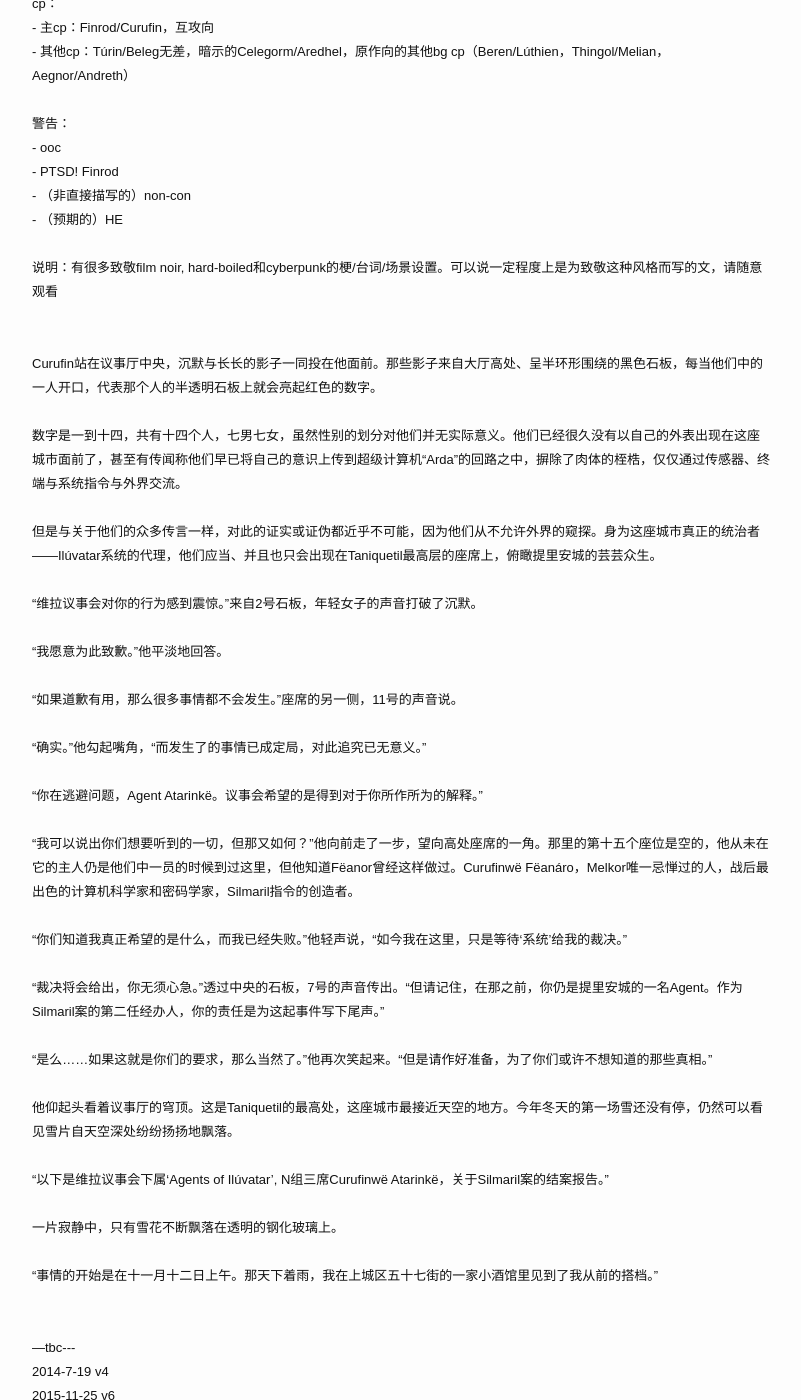
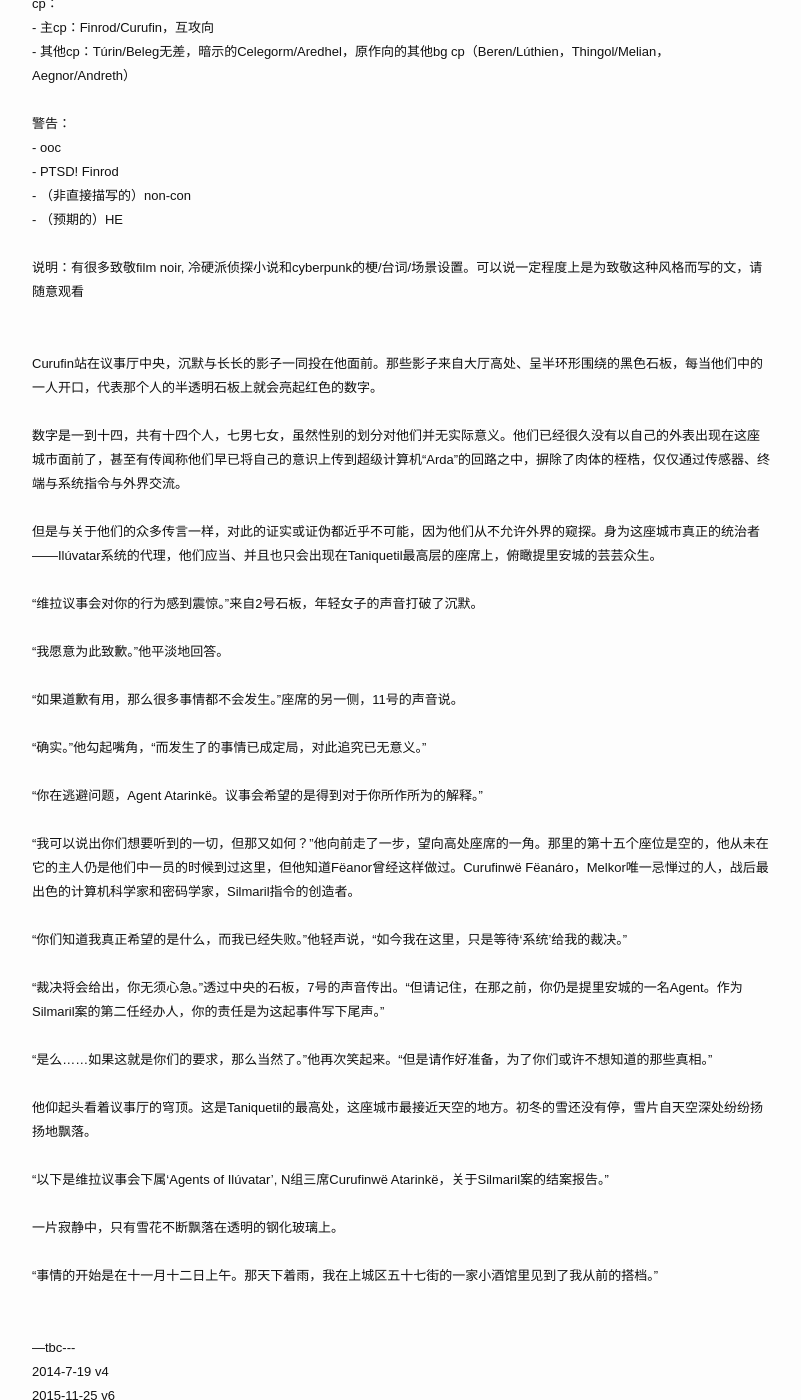
Before and after one commit to greylantern/greylantern.github.io, a Jekyll site: the page built from _posts/2015-11-25-【Finrod:Curufin】【cyberpunk AU】 Paranoia 00.html, in a window 1280 px wide and 1400 px high, scrolled down 295 px. Shown: the whole window, without its empty margins (238-1039 px from the left). Built offline with Jekyll 4.4.1, drawn with Linux system fonts in a browser that asks for light colours.

Commit message:
minor edits

```diff
--- a/_posts/2015-11-25-【Finrod:Curufin】【cyberpunk AU】 Paranoia 00.html
+++ b/_posts/2015-11-25-【Finrod:Curufin】【cyberpunk AU】 Paranoia 00.html
@@ -33,7 +33,7 @@ cp：
 - （预期的）HE
 <br>
 <br>
-说明：有很多致敬film noir, hard-boiled和cyberpunk的梗/台词/场景设置。可以说一定程度上是为致敬这种风格而写的文，请随意观看
+说明：有很多致敬film noir, 冷硬派侦探小说和cyberpunk的梗/台词/场景设置。可以说一定程度上是为致敬这种风格而写的文，请随意观看
 
 <br>
 <br>
@@ -63,7 +63,7 @@ Curufin站在议事厅中央，沉默与长长的影子一同投在他面前。
 <br>
 <br>“是么……如果这就是你们的要求，那么当然了。”他再次笑起来。“但是请作好准备，为了你们或许不想知道的那些真相。”
 <br>
-<br>他仰起头看着议事厅的穹顶。这是Taniquetil的最高处，这座城市最接近天空的地方。今年冬天的第一场雪还没有停，仍然可以看见雪片自天空深处纷纷扬扬地飘落。
+<br>他仰起头看着议事厅的穹顶。这是Taniquetil的最高处，这座城市最接近天空的地方。初冬的雪还没有停，雪片自天空深处纷纷扬扬地飘落。
 <br>
 <br>“以下是维拉议事会下属‘Agents of Ilúvatar’, N组三席Curufinwë Atarinkë，关于Silmaril案的结案报告。”
 <br>
--- a/_posts/2015-11-25-【Finrod:Curufin】【cyberpunk AU】 Paranoia 01.html
+++ b/_posts/2015-11-25-【Finrod:Curufin】【cyberpunk AU】 Paranoia 01.html
@@ -84,7 +84,7 @@ categories: 精灵宝钻：刷新组
 <br>
 <br>Curufin从公文包里取出一份文件，隔着桌子推过去，那叠纸的第一页上已经盖了红色的公章。"从所有可能的策略中，它选出解决这次危机的最佳手段，是由我来委托一个人…… 你应该已经明白了。”
 <br>
-<br>Finrod没有接过去。他直视着Curufin，目光仍然平静，底下却有暗流涌动。“如果是需要这样处理的事情，我就更不明白了—— 为什么系统会选择我，而不是其他任何一个人。”
+<br>Finrod没有接过去。他直视着Curufin，目光仍然平静，底下却有暗流涌动。“如果是需要这样处理的事情，我就更不明白了—— 为什么'系统'会选择我，而不是其他任何一个人。”
 <br>
 <br>“我不知道，没有人知道，因为它并不作出解释。但我只能猜测，是因为你离任前经办的一个案件。”
 <br>
@@ -100,7 +100,7 @@ categories: 精灵宝钻：刷新组
 <br>
 <br>“那从来不是全部的事实，你比我更清楚。”
 <br>
-<br>“昨天…… 在‘系统’发布这个预警之前出了什么事？”
+<br>“昨天…… 在'系统'发布这个预警之前出了什么事？”
 <br>
 <br>“一两起犯罪。有东西失窃，有人死了。”
 <br>
@@ -148,7 +148,7 @@ categories: 精灵宝钻：刷新组
 <br>
 <br>Finrod回过头。雨下得更大了，在窗玻璃上汇成一股股的水流，天色变得更加黯淡。他居高临下地看着Curufin，灰色的眼睛深处有什么东西在微微闪烁。那种光芒冰冷淡漠，让他觉得前所未有地陌生。
 <br>
-<br>“不要误会，Findaráto。”他迎上对方的目光，“我这样做与我们之间的一切无关，我来见你也不是出于私情。我不是以个人身份，而是作为提里安城维拉议事会下属，’Agents of Iluvatar'的一员，请求你作为Silmaril案的前经办人接受这份委托。因为，”他吸了口气，“Sauron回来了，Lúthien Tinuviel死了。”
+<br>“不要误会，Findaráto。”他迎上对方的目光，“我这样做与我们之间的一切无关，我来见你也不是出于私情。我不是以个人身份，而是作为提里安城维拉议事会下属，'Agents of Iluvatar'的一员，请求你作为Silmaril案的前经办人接受这份委托。因为，”他吸了口气，“Sauron回来了，Lúthien Tinuviel死了。”
 <br>
 <br>两个人对视了很久，最后Finrod垂下目光。他眼睛里的那种东西悄然地熄灭了，让他显得更加疲倦，然而同时又有一分奇特的释然。
 <br>
--- a/_posts/2015-11-27-【Finrod:Curufin】【cyberpunk AU】 Paranoia 02.html
+++ b/_posts/2015-11-27-【Finrod:Curufin】【cyberpunk AU】 Paranoia 02.html
@@ -17,7 +17,7 @@ categories: 精灵宝钻：刷新组
 <br>
 <br>Curufin侧过头看了一眼。金发的青年坐在副驾驶座上，以同样专注的神情看着手里的平板电脑，上面是他刚刚传过去的案件卷宗。
 <br>
-<br>“推定的死亡时间是十一月十一日晚十点左右。”他顺着对方看到的地方开始往下讲。“死因是枪伤，一颗点三八口径的子弹，从枕骨下方打进去。没有其它外伤，衣物完整，没有性侵的迹象。”
+<br>“推定的死亡时间是十一月十一日晚十点左右。”他顺着对方看到的地方开始往下讲。“死因是枪伤，一颗点三八口径的子弹，头部中枪。没有其它外伤，衣物完整，没有性侵的迹象。”
 <br>
 <br>他伸手过去往下拉了一页，翻到现场的照片。因为光线不足的关系，ISO调得很高，画面上都是噪点。那是一间公寓的内景，照片中央的女子躺卧在地上，血迹以她的头部为中心向外扩散，浸透了发梢和衣领，在原木地板上积成了红褐色的一滩。
 <br>
--- a/_posts/2015-11-28-【Finrod:Curufin】【cyberpunk AU】 Paranoia 03.html
+++ b/_posts/2015-11-28-【Finrod:Curufin】【cyberpunk AU】 Paranoia 03.html
@@ -114,7 +114,7 @@ categories: 精灵宝钻：刷新组
 <br>
 <br>Finrod盯着它看了几秒钟，“我不知道。”
 <br>
-<br>他拍了张照片，记录下痕迹的尺寸，然后沿着线管的反方向走到书房里。这个房间并不很大，占据了大部分空间的是个L形组合书桌，后面墙上挂着蒙德里安和塔贝尔的复制品。桌上两台显示器，机械键盘和独立触控板，桌角有一叠草稿纸，一个笔筒和一小盆仙人掌，以及一个相框。照片上揽着Lúthien肩膀的是个黑发的青年，虽然算得上英俊，却还是被她的明艳衬得有些失色。但两个人倚在一起，看上去都相当愉快。
+<br>他拍了张照片，记录下痕迹的尺寸，然后沿着线管的反方向走到书房里。这个房间并不很大，占据了大部分空间的是个L形组合书桌，后面墙上挂着蒙德里安和塔贝尔的复制品（或者以她的家世来说，也许是真品？）。桌上两台显示器，机械键盘和独立触控板，桌角有一叠草稿纸，一个笔筒和一小盆仙人掌，以及一个相框。照片上揽着Lúthien肩膀的是个黑发的青年，虽然算得上英俊，却还是被她的明艳衬得有些失色。但两个人倚在一起，看上去都相当愉快。
 <br>
 <br>“接口的另一端在这里。”Finrod说，从桌面下原本放着机箱的空间后面拎出电缆的另一端。“主机被你们带走了？”
 <br>
```
